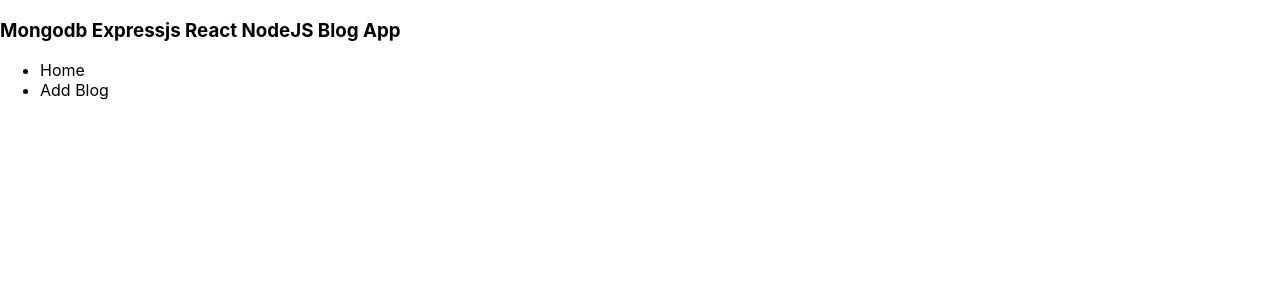
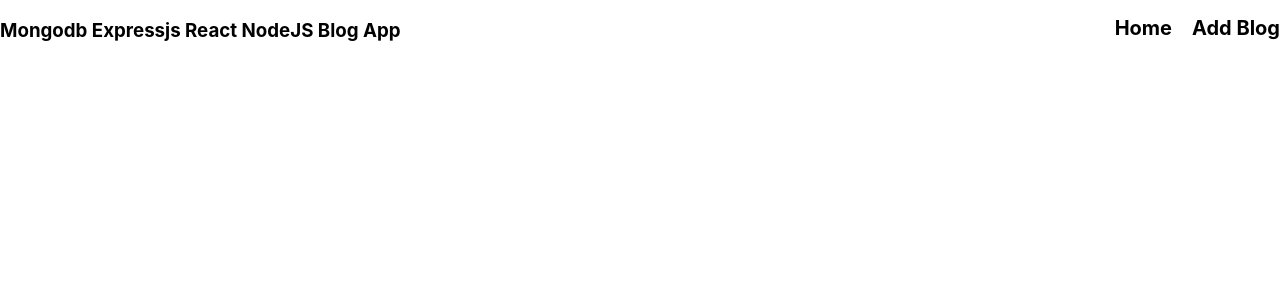
Before and after one commit to JenkinHe/blogpost-app-react-mongodb-expressjs-nodejs, a React (Create React App) app in the folder client/: page / in a window 1280 px wide. Shown: the top 300 px of the page. Built offline with nearby package versions, Linux system fonts and the light colour scheme.

Commit message:
fixed styling error

```diff
--- a/client/src/components/header/index.jsx
+++ b/client/src/components/header/index.jsx
@@ -1,13 +1,13 @@
-import classes from'./styles.module.css'
+import classes from'./styles.module.css';
 
 
 
 export default function Header(){
-    return <di classes={classes.header}>
+    return <div className={classes.header}>
         <h3>Mongodb Expressjs React NodeJS Blog App</h3>
         <ul>
             <li>Home</li>
             <li>Add Blog</li>
         </ul>
-    </di>
+    </div>
 }
--- a/client/src/components/header/styles.module.css
+++ b/client/src/components/header/styles.module.css
@@ -5,7 +5,7 @@
 }
 
 .header h3{
-    flex:1
+    flex:1;
 }
 
 .header ul{
--- a/client/src/pages/add-blog/index.jsx
+++ b/client/src/pages/add-blog/index.jsx
@@ -2,6 +2,6 @@
 
 export default function AddNewBlog(){
     return <div>
-        <h1>Add a blog</h1>
+        <h1>Add a Blog</h1>
     </div>
 }
```
